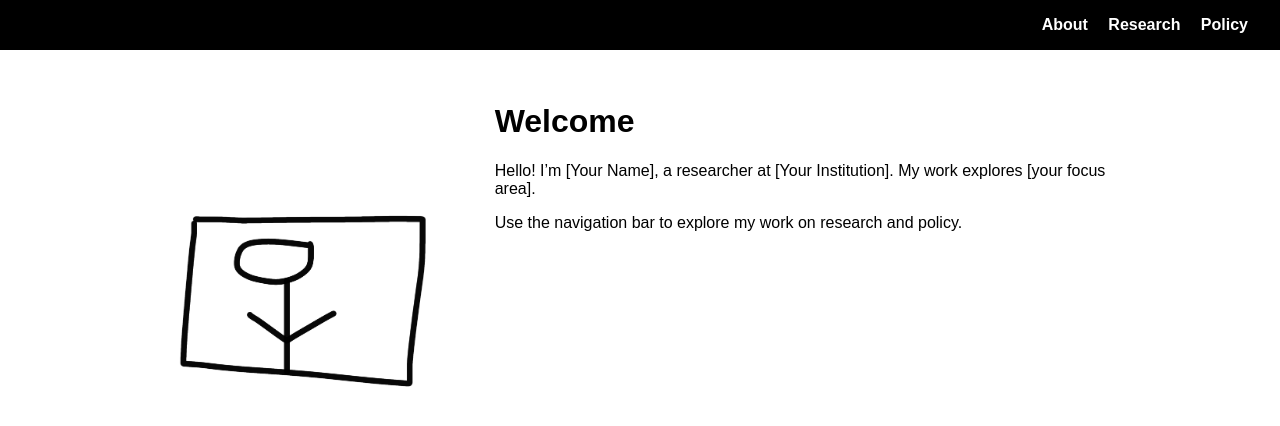
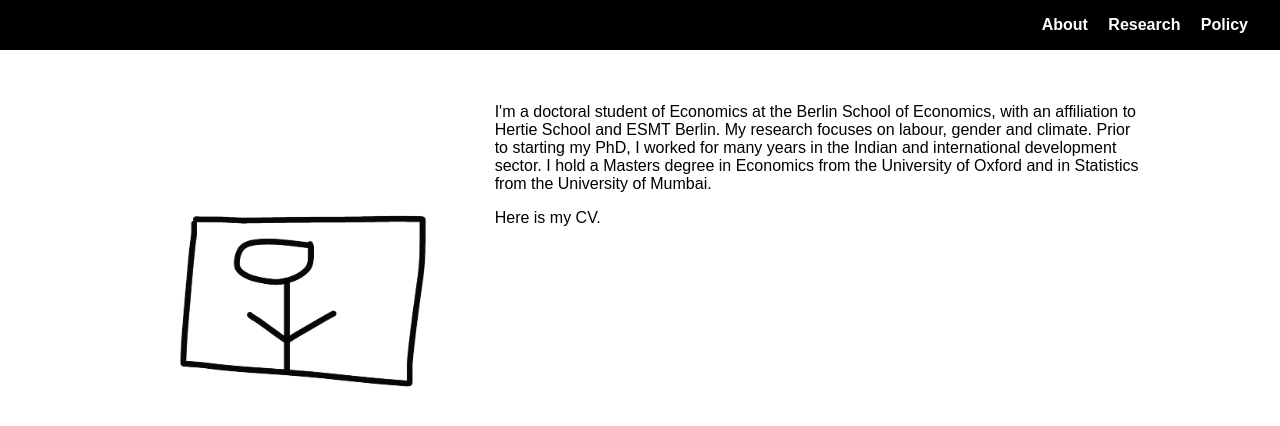
Before and after one commit to snehapmenon/snehapmenon.github.io, a Jekyll site: the page built from index.md, in a window 1280 px wide. Shown: the top 426 px of the page. Built offline with Jekyll 4.4.1, drawn with Linux system fonts in a browser that asks for light colours.

Commit message:
Update index.md

```diff
--- a/index.md
+++ b/index.md
@@ -8,8 +8,8 @@ title: "Welcome"
     <img src="/assets/img/photo.jpg" alt="Profile Photo" style="max-width: 100%; border-radius: 5px;">
   </div>
   <div style="flex: 2; min-width: 300px;">
-    <h1>Welcome</h1>
-    <p>Hello! I’m [Your Name], a researcher at [Your Institution]. My work explores [your focus area].</p>
-    <p>Use the navigation bar to explore my work on research and policy.</p>
+    <h1> </h1>
+    <p> I'm a doctoral student of Economics at the Berlin School of Economics, with an affiliation to Hertie School and ESMT Berlin. My research focuses on labour, gender and climate. Prior to starting my PhD, I worked for many years in the Indian and international development sector. I hold a Masters degree in Economics from the University of Oxford and in Statistics from the University of Mumbai. </p>
+    <p> Here is my CV. </p>
   </div>
 </div>
```
